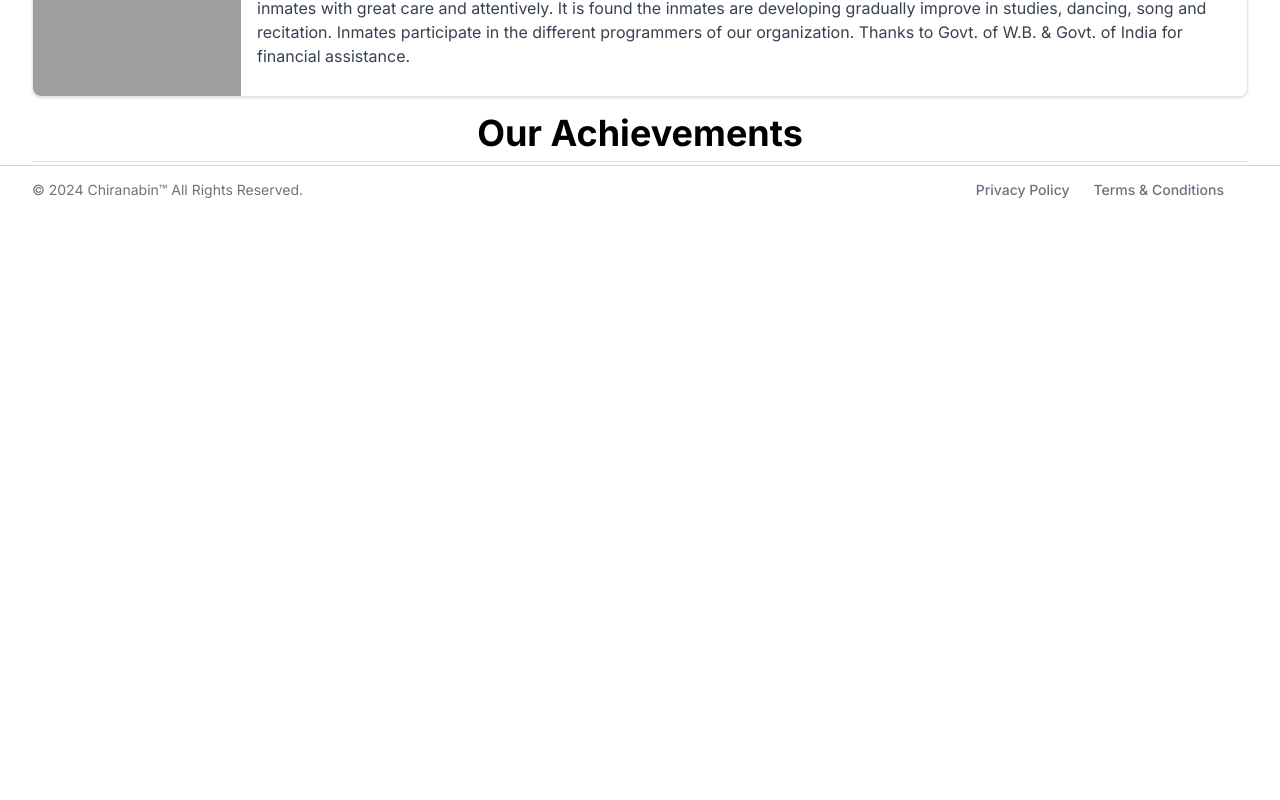
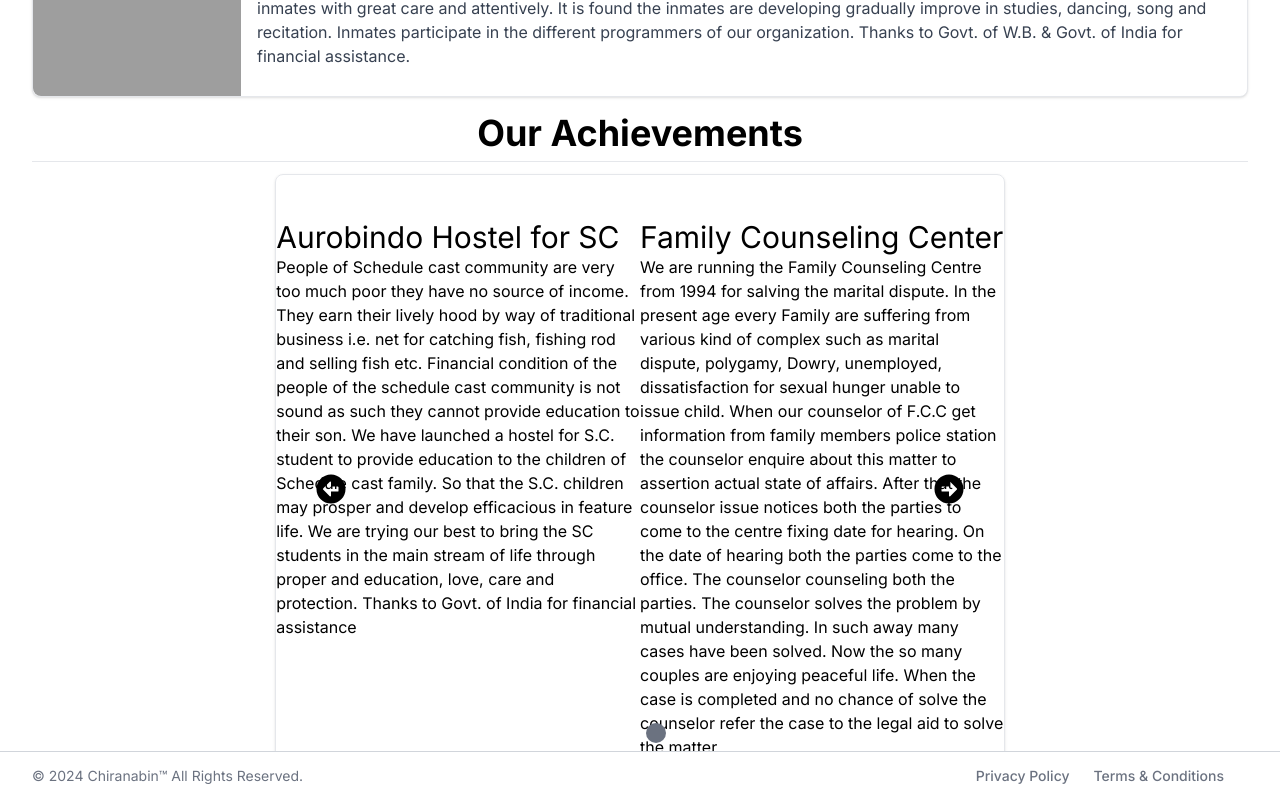
Before and after one commit to Soumya136/Chironabin-ngo, a Next.js app: page /Activity in a window 1280 px wide. Shown: the part 667-1467 px from the top of the page. Before the commit the page ends 881 px from the top, so only its background shows below. Built offline with nearby package versions, Linux system fonts and the light colour scheme; grey boxes are pictures that could not be loaded.

Commit message:
applying a card carousel to show the achievements, placing in an array and mapping over and displaying. problem with splitting into individual cards

```diff
--- a/package.json
+++ b/package.json
@@ -13,7 +13,8 @@
     "next": "14.2.2",
     "react": "^18",
     "react-dom": "^18",
-    "react-hook-form": "^7.51.3"
+    "react-hook-form": "^7.51.3",
+    "react-icons": "^5.1.0"
   },
   "devDependencies": {
     "autoprefixer": "^10.4.19",
--- a/src/app/Activity/page.jsx
+++ b/src/app/Activity/page.jsx
@@ -1,6 +1,20 @@
 import React from 'react';
+import MultiCardCarousel from '../components/MultiCardCarousel';
+import "../globals.css";
 
 export default function Activity() {
+
+    let cards = [
+        {
+            title: "Aurobindo Hostel for SC",
+            content: "People of Schedule cast community are very too much poor they have no source of income. They earn their lively hood by way of traditional business i.e. net for catching fish, fishing rod and selling fish etc. Financial condition of the people of the schedule cast community is not sound as such they cannot provide education to their son. We have launched a hostel for S.C. student to provide education to the children of Schedule cast family. So that the S.C. children may prosper and develop efficacious in feature life. We are trying our best to bring the SC students in the main stream of life through proper and education, love, care and protection. Thanks to Govt. of India for financial assistance"
+        },
+        {
+            title: "Family Counseling Center",
+            content: "We are running the Family Counseling Centre from 1994 for salving the marital dispute. In the present age every Family are suffering from various kind of complex such as marital dispute, polygamy, Dowry, unemployed, dissatisfaction for sexual hunger unable to issue child. When our counselor of F.C.C get information from family members police station the counselor enquire about this matter to assertion actual state of affairs. After that the counselor issue notices both the parties to come to the centre fixing date for hearing. On the date of hearing both the parties come to the office. The counselor counseling both the parties. The counselor solves the problem by mutual understanding. In such away many cases have been solved. Now the so many couples are enjoying peaceful life. When the case is completed and no chance of solve the counselor refer the case to the legal aid to solve the matter."
+        },
+    ]
+
     return (
         <div className="flex-1 w-full">
             <div className="flex-col items-center text-center mb-3">
@@ -24,6 +38,10 @@ export default function Activity() {
             <div className="flex-col items-center text-center my-3 border-b">
                 <h2 className="text-4xl my-2 font-bold">Our Achievements</h2>
             </div>
+            {/* starting card Carousel */}
+            <div className="w-[60%] m-auto pt-11 border shadow rounded-lg">
+                <MultiCardCarousel cards={cards} />
+            </div>
         </div>
-    );
+    )
 }
--- /dev/null
+++ b/src/app/components/MultiCardCarousel.jsx
@@ -0,0 +1,51 @@
+'use client'
+
+import React, { useState } from 'react';
+import { FaArrowAltCircleRight, FaArrowAltCircleLeft } from 'react-icons/fa';
+
+export default function MultiCardCarousel({ cards }) {
+    const [current, setCurrent] = useState(0);
+
+    const previousSlide = () => {
+        setCurrent(current === 0 ? cards.length - 1 : current - 1);
+    };
+
+    const nextSlide = () => {
+        setCurrent(current === cards.length - 1 ? 0 : current + 1);
+    };
+
+    return (
+        <div className="overflow-hidden relative">
+            <div
+                className="flex transition ease-out duration-400"
+                style={{ transform: `translateX(-${current * 100}%)` }}
+            >
+                {cards.map((card, index) => (
+                    <div key={index} className="flex-1 flex-col align-center w-full">
+                        <h2 className="text-3xl">{card.title}</h2>
+                        <p>{card.content}</p>
+                    </div>
+                ))}
+            </div>
+
+            <div className="absolute top-0 h-full w-full flex justify-between items-center px-10 text-3xl">
+                <button onClick={previousSlide}>
+                    <FaArrowAltCircleLeft />
+                </button>
+                <button onClick={nextSlide}>
+                    <FaArrowAltCircleRight />
+                </button>
+            </div>
+
+            <div className="absolute bottom-0 py-4 flex justify-center gap-3 w-full">
+                {cards.map((_, index) => (
+                    <div
+                        key={index}
+                        onClick={() => setCurrent(index)}
+                        className={`rounded-full w-5 h-5 cursor-pointer ${index === current ? 'bg-white' : 'bg-gray-500'}`}
+                    ></div>
+                ))}
+            </div>
+        </div>
+    );
+}
--- a/src/app/globals.css
+++ b/src/app/globals.css
@@ -12,3 +12,12 @@
     padding-left: 2rem;
     padding-right: 2rem;
 }
+
+.glide__arrow {
+    position: absolute;
+    display: block;
+    top: 50%;
+    z-index: 2;
+    opacity: 1;
+    transform: translateY(-50%);
+}
```
Also changed, not shown: 1 other file (tests, documents, lock files or other folders).
